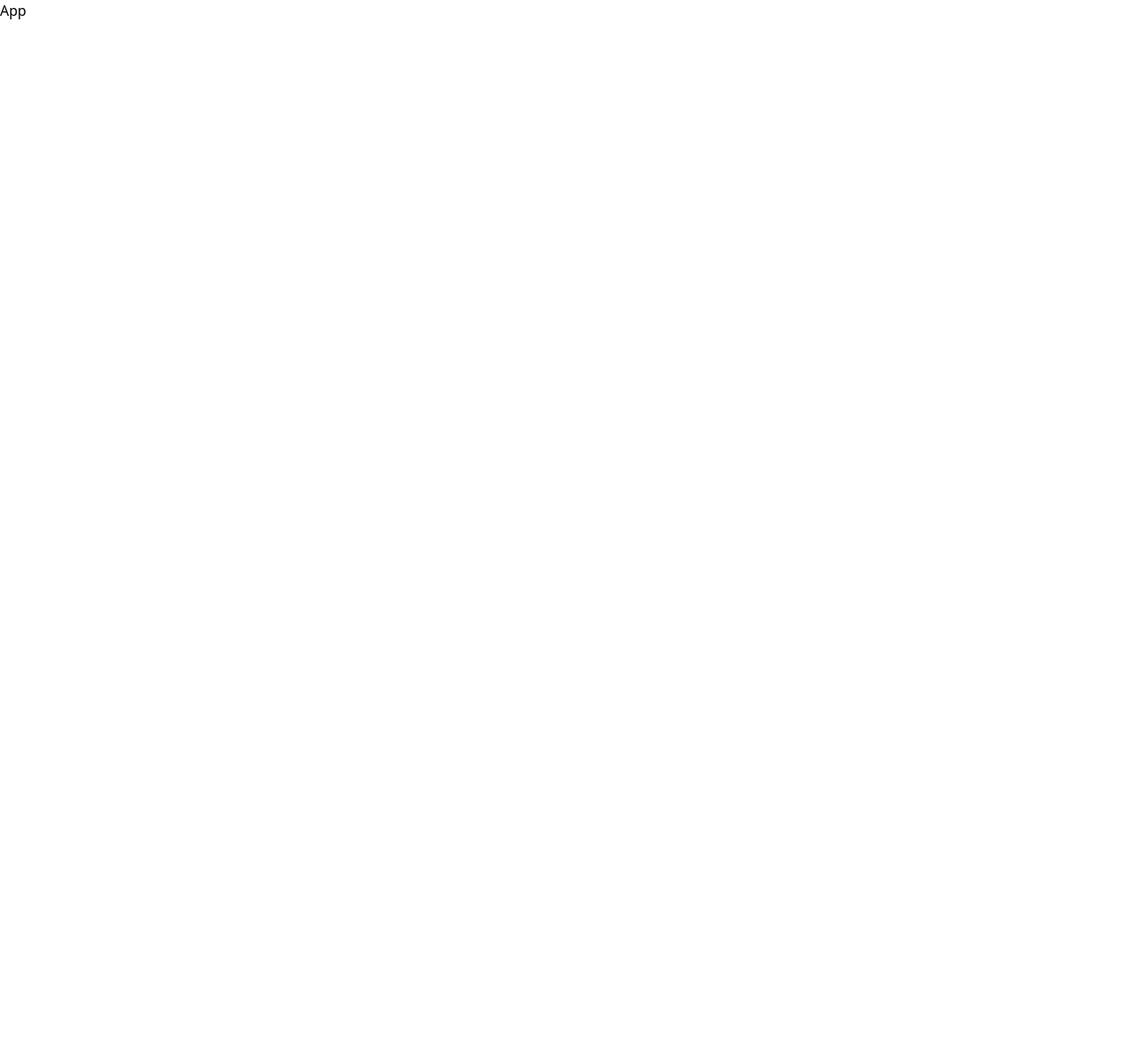
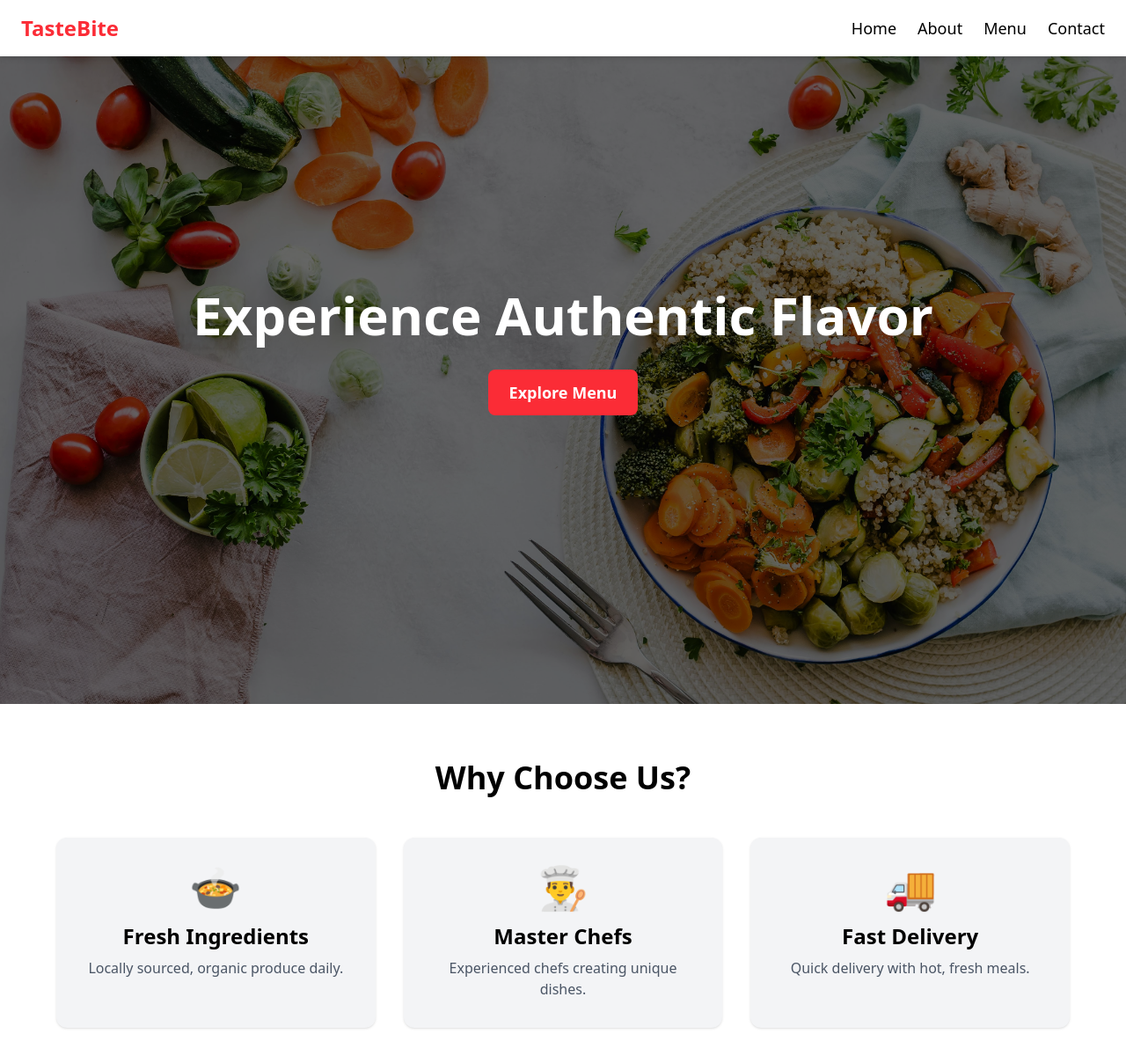
Before and after one commit to Nkugavarathan/tastebite-restaurant-website, a React (Vite) app: page / in a window 1280 px wide. Shown: the top 1208 px of the page at 88% size. Before the commit the page ends 800 px from the top, so only its background shows below. Built offline with nearby package versions, Linux system fonts and the light colour scheme.

Commit message:
about,hero,navbar crated and updated

```diff
--- a/package.json
+++ b/package.json
@@ -13,6 +13,7 @@
     "@tailwindcss/vite": "^4.1.17",
     "react": "^19.2.0",
     "react-dom": "^19.2.0",
+    "react-icons": "^5.5.0",
     "react-router-dom": "^7.9.6",
     "tailwindcss": "^4.1.17"
   },
--- a/src/App.jsx
+++ b/src/App.jsx
@@ -1,7 +1,15 @@
 import React from "react"
-
+import Navbar from "./components/Navbar"
+import Hero from "./components/Hero"
+import About from "./components/About"
 function App() {
-  return <div>App</div>
+  return (
+    <div>
+      <Navbar />
+      <Hero />
+      <About />
+    </div>
+  )
 }
 
 export default App
--- /dev/null
+++ b/src/components/About.jsx
@@ -0,0 +1,40 @@
+import React from "react"
+
+function About() {
+  return (
+    <div className="w-full py-16 px-6 bg-white">
+      <h2 className="text-3xl md:text-4xl font-bold text-center mb-12">
+        Why Choose Us?
+      </h2>
+
+      <div className="grid grid-cols-1 md:grid-cols-3 gap-8 max-w-6xl mx-auto">
+        {/* Card 1 */}
+        <div className="bg-gray-100 p-8 rounded-xl text-center shadow hover:shadow-lg transition-all">
+          <div className="text-5xl mb-4">🍲</div>
+          <h3 className="text-2xl font-semibold mb-2">Fresh Ingredients</h3>
+          <p className="text-gray-600">
+            Locally sourced, organic produce daily.
+          </p>
+        </div>
+
+        {/* Card 2 */}
+        <div className="bg-gray-100 p-8 rounded-xl text-center shadow hover:shadow-lg transition-all">
+          <div className="text-5xl mb-4">👨‍🍳</div>
+          <h3 className="text-2xl font-semibold mb-2">Master Chefs</h3>
+          <p className="text-gray-600">
+            Experienced chefs creating unique dishes.
+          </p>
+        </div>
+
+        {/* Card 3 */}
+        <div className="bg-gray-100 p-8 rounded-xl text-center shadow hover:shadow-lg transition-all">
+          <div className="text-5xl mb-4">🚚</div>
+          <h3 className="text-2xl font-semibold mb-2">Fast Delivery</h3>
+          <p className="text-gray-600">Quick delivery with hot, fresh meals.</p>
+        </div>
+      </div>
+    </div>
+  )
+}
+
+export default About
--- /dev/null
+++ b/src/components/Hero.jsx
@@ -0,0 +1,26 @@
+import React from "react"
+import herobg from "/public/images/herobg.jpg"
+
+function Hero() {
+  return (
+    <div
+      className="relative w-full h-screen bg-cover bg-center"
+     style={{ backgroundImage: "url('/images/herobg.jpg')" }}
+    >
+      {/* Black Overlay */}
+      <div className="absolute inset-0 bg-black/60"></div>
+
+      <div className="relative z-10 flex flex-col justify-center items-center h-full text-center text-white px-4">
+        <h1 className="text-4xl md:text-6xl font-bold mb-4">
+          Experience Authentic Flavor
+        </h1>
+
+        <button className="mt-4 bg-red-500 hover:bg-red-600 text-white px-6 py-3 rounded-lg text-lg font-semibold transition-all">
+          Explore Menu
+        </button>
+      </div>
+    </div>
+  )
+}
+
+export default Hero
--- /dev/null
+++ b/src/components/Navbar.jsx
@@ -0,0 +1,40 @@
+import React, { useState } from "react"
+import { FiMenu, FiX } from "react-icons/fi"
+
+function Navbar() {
+  const [open, setOpen] = useState(false)
+
+  return (
+    <div className="w-full shadow-md bg-white fixed top-0 left-0 z-50">
+      <nav className="flex justify-between items-center px-6 py-4">
+        {/* Logo */}
+        <h3 className="text-2xl font-bold text-red-500">TasteBite</h3>
+
+        {/* Desktop Menu */}
+        <ul className="hidden md:flex gap-6 text-lg font-medium">
+          <li className="cursor-pointer">Home</li>
+          <li className="cursor-pointer">About</li>
+          <li className="cursor-pointer">Menu</li>
+          <li className="cursor-pointer">Contact</li>
+        </ul>
+
+        {/* Mobile Menu Icons */}
+        <button className="md:hidden text-3xl" onClick={() => setOpen(!open)}>
+          {open ? <FiX /> : <FiMenu />}
+        </button>
+      </nav>
+
+      {/* Mobile Dropdown Menu */}
+      {open && (
+        <ul className="md:hidden flex flex-col gap-4 bg-white px-6 pb-4 pt-2 shadow-md text-lg font-medium">
+          <li className="cursor-pointer">Home</li>
+          <li className="cursor-pointer">About</li>
+          <li className="cursor-pointer">Menu</li>
+          <li className="cursor-pointer">Contact</li>
+        </ul>
+      )}
+    </div>
+  )
+}
+
+export default Navbar
```
Also changed, not shown: public/images/herobg.jpg (added), src/components/Card.jsx (added), 1 other file (tests, documents, lock files or other folders).
